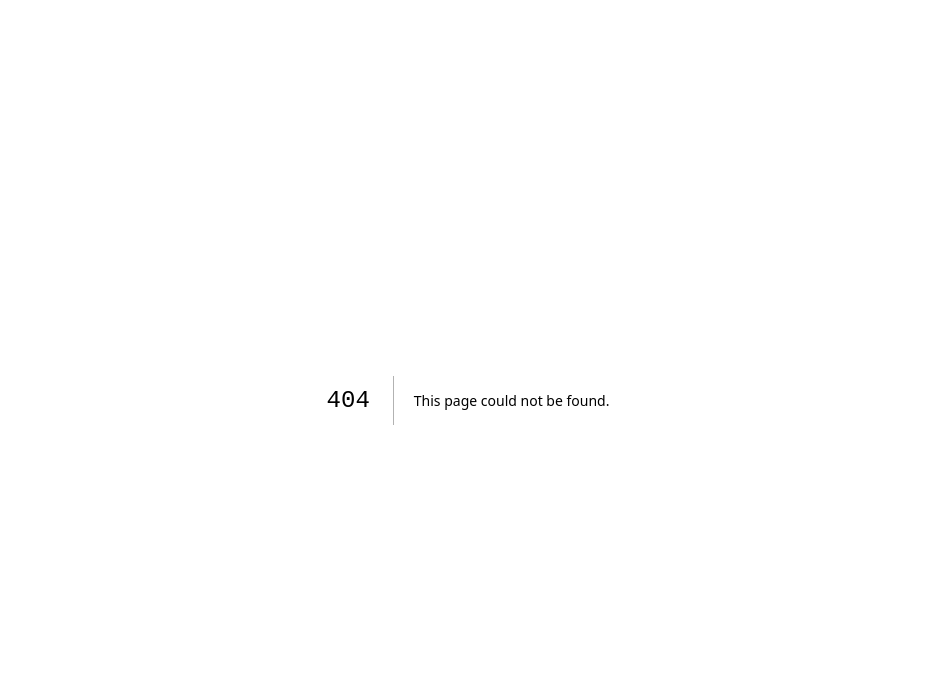
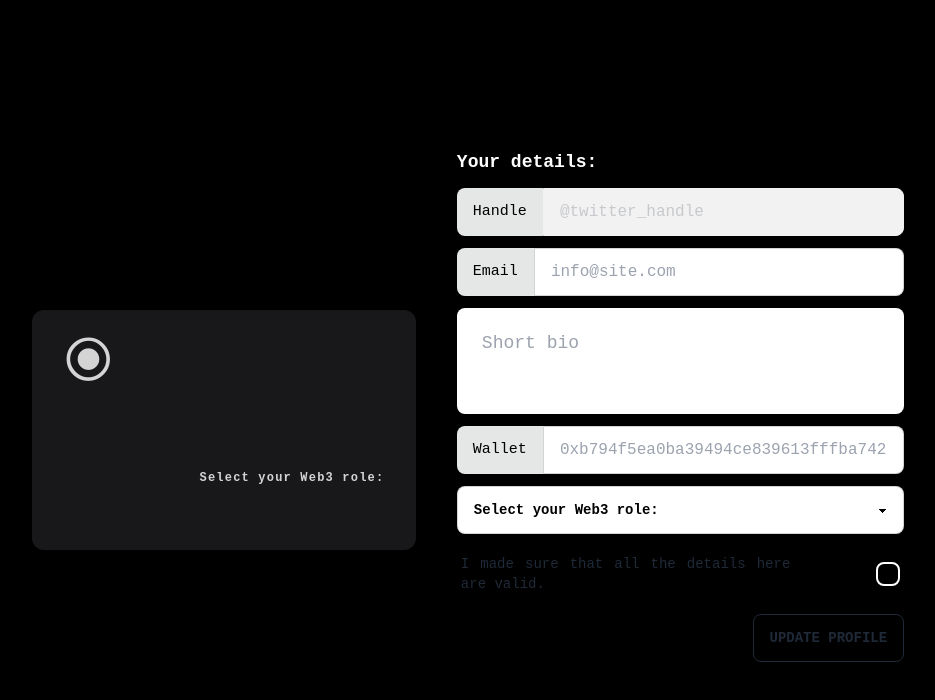
Before and after one commit to AngelitoDiwata/dotseemple_ego, a Next.js app: page /register in a window 1280 px wide. Before the commit this address had no page. Shown: the top 700 px of the page, without its empty margins (172-1107 px from the left). Built offline with nearby package versions, Linux system fonts and the light colour scheme; no server answers; the database is empty.

Commit message:
WIP profile UI

```diff
--- /dev/null
+++ b/src/components/Footer/Footer.jsx
@@ -0,0 +1,14 @@
+import React from 'react'
+import { twitter } from 'react-icons-kit/icomoon/'
+import { Icon } from 'react-icons-kit'
+
+export default function Footer() {
+    return (
+        <footer className="m-auto bg-black bottom-0 w-full flex flex-row items-center justify-center space-x-10 py-5">
+            <a className='no-underline decoration-auto text-white text-xs sticky bottom-0'
+                href="https://twitter.com/dotseemple" target="_blank">
+                <Icon icon={twitter} />
+            </a>
+        </footer >
+    )
+}
--- /dev/null
+++ b/src/components/ProfileCard.jsx
@@ -0,0 +1,38 @@
+import React from 'react'
+
+export default function ProfileCard({ profileDetails }) {
+    return (
+        <div className="flip-card md:hover:scale-110 transition-all pt-10">
+            <div className="flip-card-inner">
+                <div className="flip-card-front">
+                    <div className='w-11/12 h-56 md:w-96 md:h-60 m-auto bg-zinc-900 shadow-white rounded-xl'>
+                        <div className='flex flex-col w-full'>
+                            <span className='w-full text-neutral-300 flex flex-row items-center justify-between py-5 px-6 md:py-6 md:px-8 text-lg font-bold tracking-widest'>
+                                {profileDetails.handle}
+                                <span className='text-6xl'>⦿</span>
+                            </span>
+                            <span className='w-full text-neutral-300 font-thin flex flex-row items-start justify-center px-4 pt-10 md:px-8 text-xs'>
+                            {profileDetails.wallet}
+                            </span>
+                            <span className='w-full text-neutral-300 flex flex-row items-start justify-end pt-3 px-8 text-xs font-bold tracking-widest'>
+                            {profileDetails.role}
+                            </span>
+                        </div>
+                    </div>
+                </div>
+                <div className="flip-card-back">
+                    <div className='w-11/12 h-56 md:w-96 md:h-60 m-auto bg-zinc-900 rounded-xl'>
+                        <div className='flex flex-col items-center justify-center w-full'>
+                            <div className='w-full h-10 bg-black flex flex-row items-start justify-center mt-10 px-8 text-xs font-bold tracking-widest'>
+
+                            </div>
+                            <span className='w-full text-neutral-300 flex flex-row items-start justify-end pt-3 px-8 text-xs font-bold tracking-widest'>
+                            {profileDetails.bio}
+                            </span>
+                        </div>
+                    </div>
+                </div>
+            </div>
+        </div>
+    )
+}
--- /dev/null
+++ b/src/components/ProfileForm.jsx
@@ -0,0 +1,98 @@
+import React, { useState, useEffect } from 'react'
+import { db } from '@/firebase'
+import { ref, onValue } from "firebase/database";
+export default function ProfileForm({ uuid = '00060060-d931-4e10-9b8a-e9227f54dae9', setData, submitData }) {
+    const [handle, setHandle] = useState('')
+    const [email, setEmail] = useState('')
+    const [bio, setBio] = useState('')
+    const [wallet, setWallet] = useState('')
+    const [role, setRole] = useState('Select your Web3 role:')
+    const [understood, setUnderstood] = useState(false)
+
+    useEffect(() => {
+        fetchDB(uuid)
+    }, [uuid])
+
+    useEffect(() => {
+        setCardData()
+    }, [handle, email, bio, wallet, role])
+
+
+    const fetchDB = (id) => {
+        onValue(ref(db, `data/${id}`), (snapshot) => {
+            const res = snapshot.val();
+            try {
+                res !== undefined ? populateFields(res) : console.log(null)
+            } catch (_) {
+
+            }
+        });
+    }
+
+    const populateFields = (data) => {
+        setHandle(data.handle)
+        setEmail(data.email)
+        setWallet(data.wallet)
+    }
+
+    const setCardData = () => {
+        setData({
+            handle,
+            email,
+            bio,
+            wallet,
+            role,
+        })
+    }
+
+    const submit = () => {
+        /**
+         * VALIDATIONS TODO
+         */
+        if (understood === true) {
+            submitData()
+        }
+    }
+
+
+    return (
+        <div className='flex flex-col items-start justify-around space-y-3 px-5 md:px-0 pt-5 h-fit'>
+            <span className='text-lg font-bold text-white'>Your details:</span>
+            <div className="form-control w-full">
+                <label className="input-group">
+                    <span>Handle</span>
+                    <input disabled value={handle} type="text" placeholder="@twitter_handle" className="input input-bordered w-full" />
+                </label>
+            </div>
+            <div className="form-control w-full">
+                <label className="input-group">
+                    <span>Email</span>
+                    <input type="text" value={email} onChange={(e) => setEmail(e.target.value)} placeholder="info@site.com" className="input input-bordered w-full" />
+                </label>
+            </div>
+            <textarea value={bio} onChange={(e) => setBio(e.target.value)} className="textarea textarea-lg w-full resize-none" placeholder="Short bio"></textarea>
+            <div className="form-control w-full">
+                <label className="input-group">
+                    <span>Wallet</span>
+                    <input value={wallet} onChange={(e) => setWallet(e.target.value)} type="text" placeholder="0xb794f5ea0ba39494ce839613fffba74279579268" className="input input-bordered w-full" />
+                </label>
+            </div>
+            <select value={role} onChange={(e) => setRole(e.target.value)} defaultValue={'Select your Web3 role:'} className="select select-bordered w-full">
+                <option disabled>Select your Web3 role:</option>
+                <option>Buidler</option>
+                <option>Artist</option>
+                <option>Influencer</option>
+                <option>Flipper/Trader</option>
+            </select>
+            <div className="form-control w-full">
+                <label className="label cursor-pointer flex items-center justify-between space-x-3 w-full">
+                    <span className="label-text text-justify w-3/4">I made sure that all the details here are valid.</span>
+                    <input checked={understood} onChange={(e) => setUnderstood(e.target.checked)} type="checkbox" className="checkbox border-2 border-white text-white" />
+                </label>
+            </div>
+            <div className='w-full flex flex-row items-center justify-end'>
+                <button className="btn btn-outline" onClick={submit}>Update profile</button>
+            </div>
+        </div>
+    )
+}
--- a/src/firebase.js
+++ b/src/firebase.js
@@ -1,14 +1,30 @@
 import { initializeApp } from "firebase/app";
 import { getDatabase } from "firebase/database"
+/**
+ * PROD CONFIG
+ */
+// const firebaseConfig_prod = {
+//     apiKey: "AIzaSyCXNxwO0tTSgZB18291RRiR-c6CJIaB98k",
+//     authDomain: "dotseemple-50203.firebaseapp.com",
+//     databaseURL: "https://dotseemple-50203-default-rtdb.asia-southeast1.firebasedatabase.app",
+//     projectId: "dotseemple-50203",
+//     storageBucket: "dotseemple-50203.appspot.com",
+//     messagingSenderId: "915461456977",
+//     appId: "1:915461456977:web:b91140403ed642f5326470"
+// };
 
+/**
+ * DEV TEST CONFIG
+ */
 const firebaseConfig_prod = {
-    apiKey: "AIzaSyCXNxwO0tTSgZB18291RRiR-c6CJIaB98k",
-    authDomain: "dotseemple-50203.firebaseapp.com",
-    databaseURL: "https://dotseemple-50203-default-rtdb.asia-southeast1.firebasedatabase.app",
-    projectId: "dotseemple-50203",
-    storageBucket: "dotseemple-50203.appspot.com",
-    messagingSenderId: "915461456977",
-    appId: "1:915461456977:web:b91140403ed642f5326470"
+    apiKey: "AIzaSyB2ME9ixot8Gpi_5CV4LpGN1b6rLEid-dM",
+    authDomain: "dotseemple-dev.firebaseapp.com",
+    databaseURL: "https://dotseemple-dev-default-rtdb.asia-southeast1.firebasedatabase.app",
+    projectId: "dotseemple-dev",
+    storageBucket: "dotseemple-dev.appspot.com",
+    messagingSenderId: "276412099994",
+    appId: "1:276412099994:web:e288744d41f03c89fede23",
+    measurementId: "G-0Q5PXN96WY"
 };
 
 // Initialize Firebase
--- /dev/null
+++ b/src/pages/register.jsx
@@ -0,0 +1,39 @@
+import React, { useState } from 'react'
+import ProfileCard from '@/components/ProfileCard'
+import ProfileForm from '@/components/ProfileForm'
+import Footer from '@/components/Footer/Footer'
+import swal from 'sweetalert';
+export default function register() {
+    const [userData, setUserData] = useState({})
+    const sendCardData = (data) => {
+        return setUserData(data)
+    }
+    const setAlert = (title, message) => {
+        swal({
+            title: title,
+            text: message,
+            timer: 2500,
+            showCancelButton: false,
+            button: false
+        }).then(
+            function () { },
+            function (dismiss) {
+                if (dismiss === 'timer') {
+                }
+            });
+    }
+
+    const submitForm = () => {
+        setAlert('', 'Successfully updated profile!')
+    }
+
+    return (
+        <div className='h-screen w-full flex flex-col items-center justify-between space-y-5 bg-black'>
+            <div className='flex flex-col md:flex-row items-center md:mt-32 justify-center space-y-3 space-x-0 md:space-y-0 md:space-x-10 px-3'>
+                <ProfileCard profileDetails={userData} />
+                <ProfileForm setData={sendCardData} submitData={submitForm} />
+            </div>
+            <Footer />
+        </div>
+    )
+}
--- a/src/styles/globals.css
+++ b/src/styles/globals.css
@@ -21,7 +21,9 @@ h3 {
 
 span,
 input,
-button {
+button,
+select,
+textarea {
     font-family: "Courier New", Courier, "Lucida Sans Typewriter", "Lucida Typewriter", monospace;
     font-size: 15px;
     font-style: normal;
@@ -144,3 +146,37 @@ a {
         color-scheme: dark;
     }
 }
+
+.flip-card {
+    background-color: transparent;
+    width: 385px;
+    height: 250px;
+    perspective: 1000px;
+}
+
+.flip-card-inner {
+    position: relative;
+    width: 100%;
+    height: 100%;
+    text-align: center;
+    transition: transform 0.8s;
+    transform-style: preserve-3d;
+}
+
+.flip-card:hover .flip-card-inner {
+    transform: rotateY(180deg);
+}
+
+.flip-card-front,
+.flip-card-back {
+    position: absolute;
+    width: 100%;
+    height: 100%;
+    -webkit-backface-visibility: hidden;
+    /* Safari */
+    backface-visibility: hidden;
+}
+
+.flip-card-back {
+    transform: rotateY(180deg);
+}
```
Also changed, not shown: 1 other file (tests, documents, lock files or other folders).
